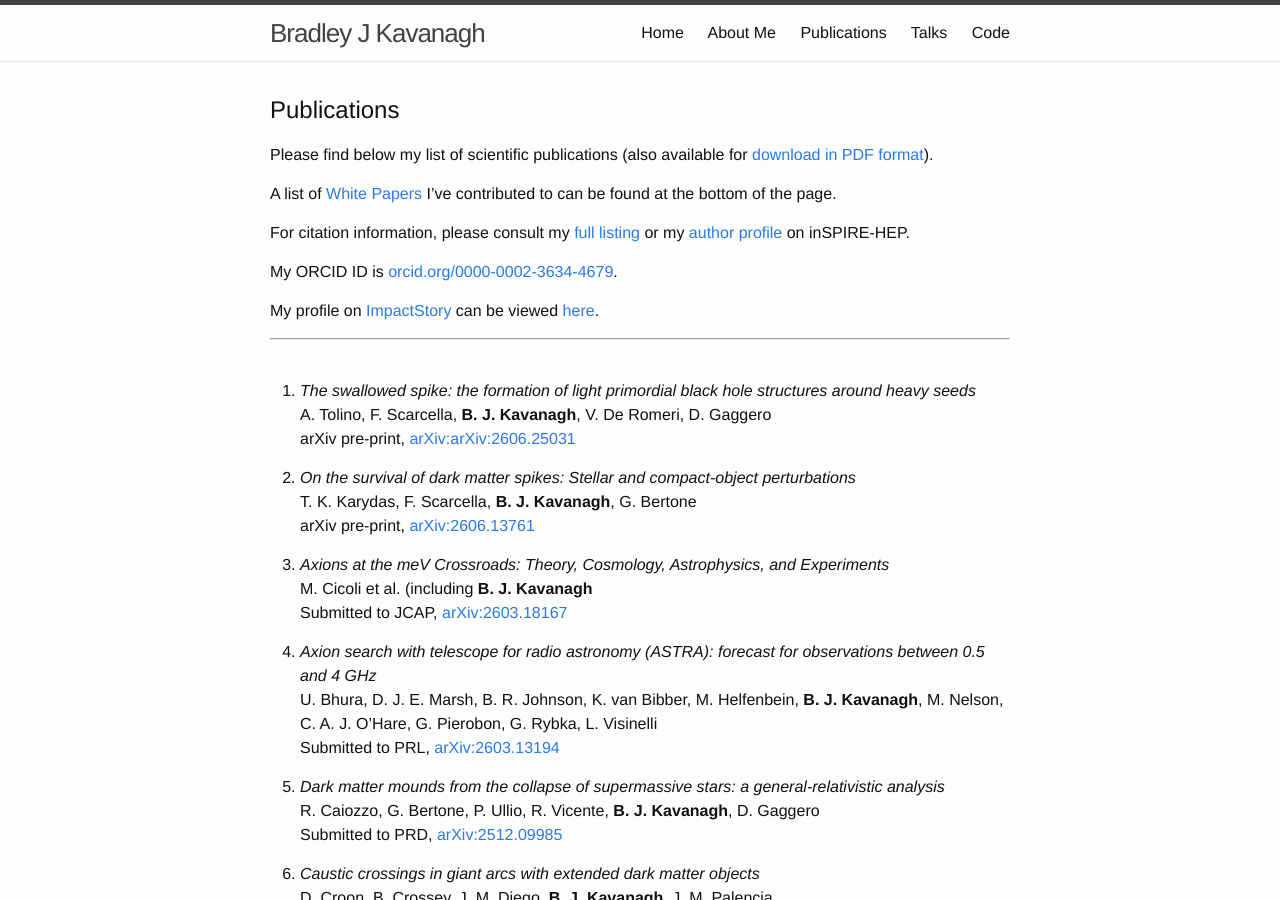
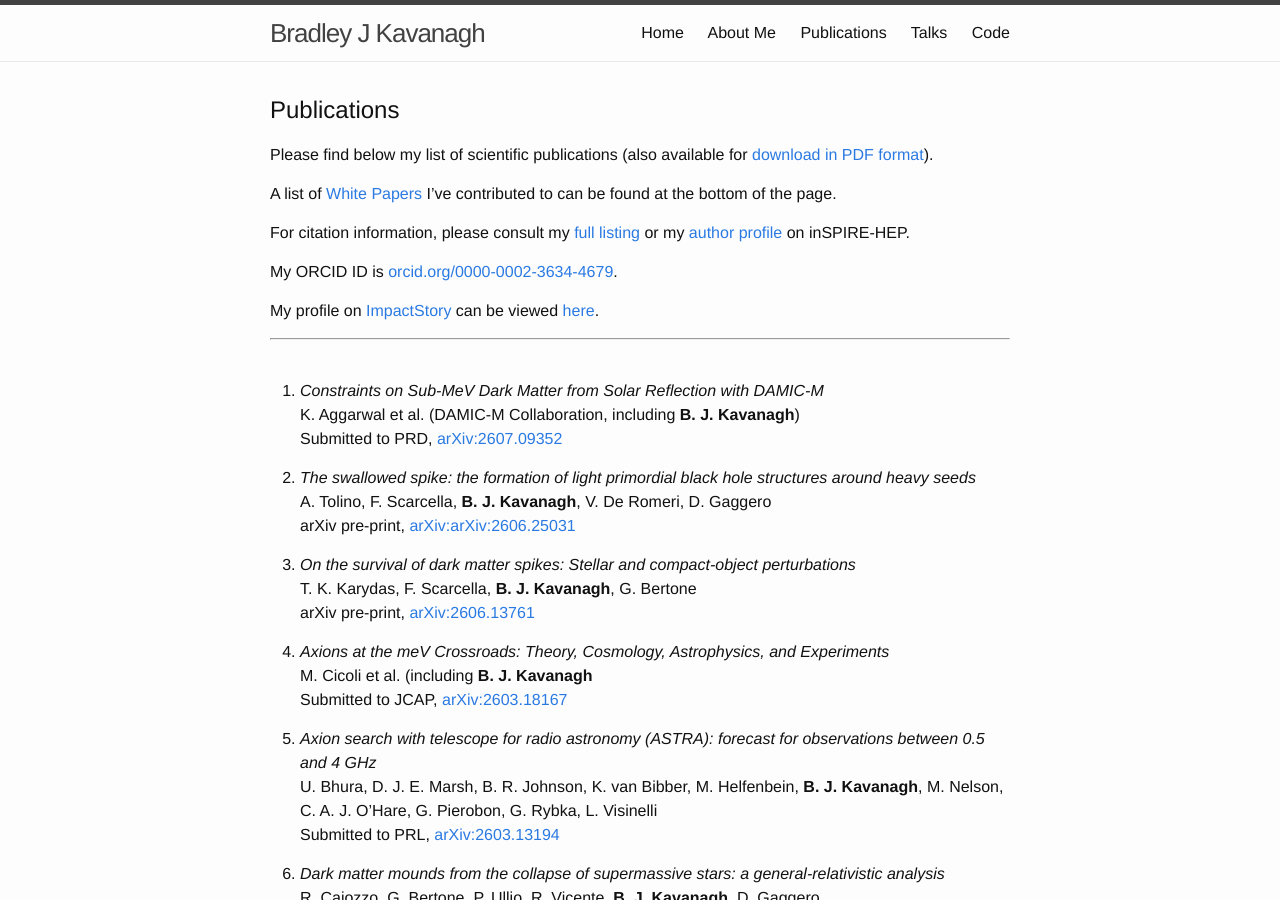
Before and after one commit to bradkav/bradkav.github.io, a Jekyll site: the page built from publications.md, in a window 1280 px wide and 900 px high. Built offline with Jekyll 4.4.1, drawn with Linux system fonts in a browser that asks for light colours.

Commit message:
Added new DAMIC Solar Reflection paper

```diff
--- a/publications.md
+++ b/publications.md
@@ -22,7 +22,12 @@ My profile on [ImpactStory](https://impactstory.org/) can be viewed [here](https
 ***
 <br>
 
-1. *The swallowed spike: the formation of light primordial black hole structures around heavy seeds*
+
+1. *Constraints on Sub-MeV Dark Matter from Solar Reflection with DAMIC-M*
+K. Aggarwal et al. (DAMIC-M Collaboration, including **B. J. Kavanagh**)
+Submitted to PRD, [arXiv:2607.09352](https://arxiv.org/abs/2607.09352)
+
+2. *The swallowed spike: the formation of light primordial black hole structures around heavy seeds*
 A. Tolino, F. Scarcella, **B. J. Kavanagh**, V. De Romeri, D. Gaggero
 arXiv pre-print, [arXiv:arXiv:2606.25031](https://arxiv.org/abs/2606.25031)
 
```
Also changed, not shown: 2 other files.
